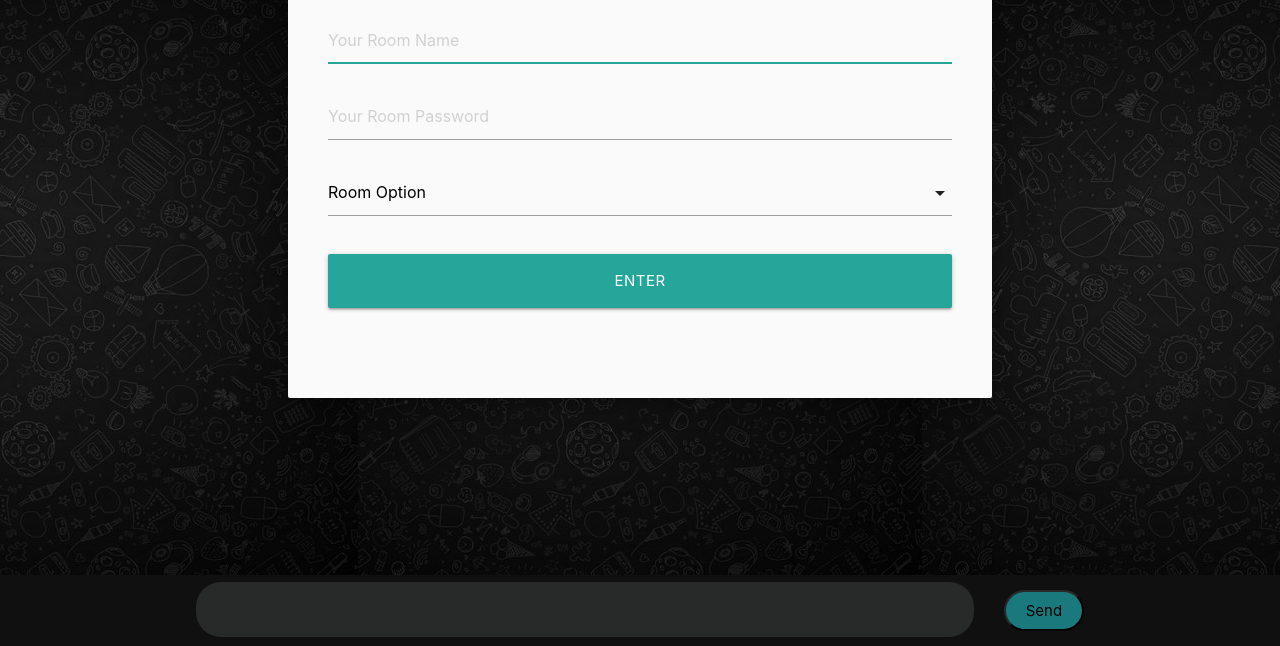
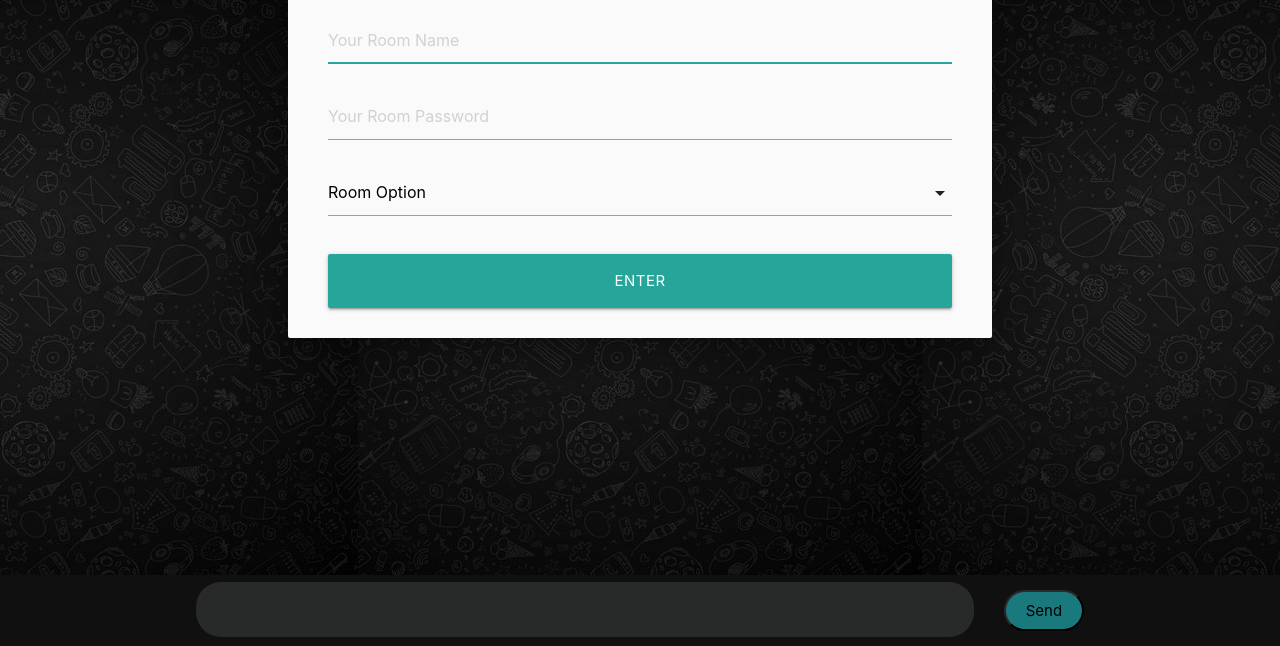
Before and after one commit to subhojoydey/kikorcho, a website: page public/index.html in a window 1280 px wide. Shown: the part 154-800 px from the top of the page. Drawn offline with nearby package versions, Linux system fonts and the light colour scheme; no server answers.

Commit message:
742020530

```diff
--- a/public/index.html
+++ b/public/index.html
@@ -44,11 +44,8 @@
                             <div class="form-field" style="padding:30px 0 30px 0">
                                 <button class="btn-large waves-effect waves-dark" style="width:100%;" type="submit">Enter</button>
                             </div>
-
-                            <div class="form-field" style="padding:30px 0 30px 0">
-                                <fb:login-button scope="public_profile,email" onlogin="checkLoginState();">
-                                </fb:login-button>
-                            </div>
+                            <fb:login-button scope="public_profile,email" onlogin="checkLoginState();">
+                            </fb:login-button>
                         </div>
                     </div>
                 </form>
```
